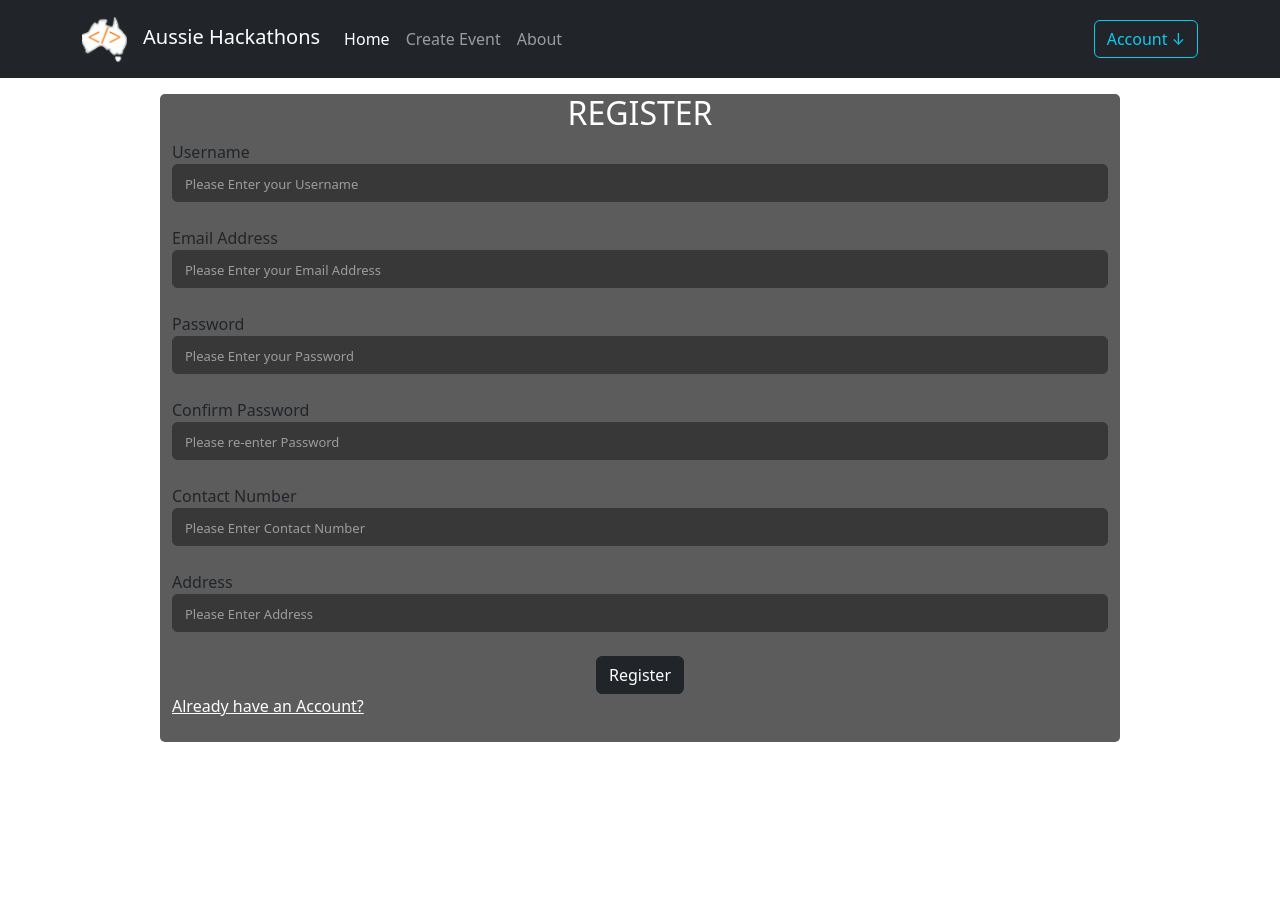
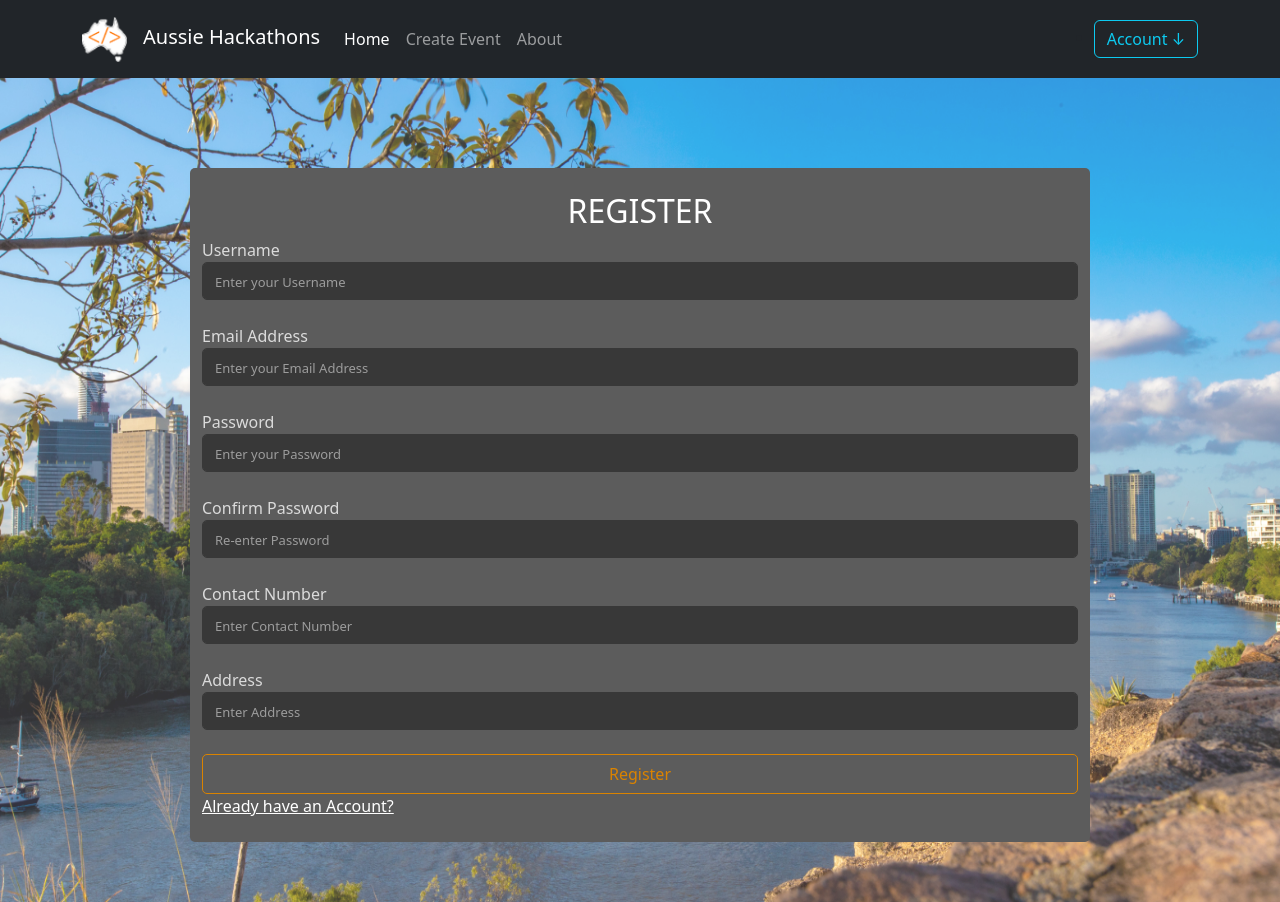
Before and after one commit to Ruben-Cooper/HackRadar, a Flask app: page /register in a window 1280 px wide. Run offline with Flask 2, Linux system fonts and the light colour scheme; some libraries are stand-ins or nearby versions.

Commit message:
completed front end of the register

```diff
--- a/hackathon/static/css/main.css
+++ b/hackathon/static/css/main.css
@@ -102,7 +102,28 @@ h3 {
     max-width: 75%;
     background-color: #5c5c5c;
     border-radius: 5px;
+    max-width: 900px;
   }
+
+img.bg{
+    background-position: center;
+    width: 100%;
+    height: 100%;
+    opacity: 0.8;
+    position: relative;
+    background-size: cover;
+}
+
+.overlay {
+    position: absolute;
+    top: 0;
+    bottom: 0;
+    left: 0;
+    right: 0;
+    height: 100%;
+    width: 100%;
+}
+
 
 #register .form-control{
     background-color: #383838;
@@ -118,13 +139,26 @@ h3 {
 }
 
 #register a{
-    color: #fffffffb;
+    color: #ffffffff;
 }
 
-#register .btn btn-dark{
-    background-color: #383838;
-    border: 1px solid #383838;
+
+#register .create-btn{
+    background-color: #5c5c5c;
+    color: #da8300;
+    border: 1px solid #da8300;
+    padding: 7px;
+    width: 100%;
     border-radius: 5px;
+}
+
+#register .create-btn:hover{
+    background-color: #da8300;
+    color: #5c5c5c;
+}
+
+div.form-group{
+    color: #dbdbdb;
 }
 
 
--- a/hackathon/templates/register.html
+++ b/hackathon/templates/register.html
@@ -1,9 +1,12 @@
 {% extends "header.html"%}
 {% block header %}
 <body>
-    <br>
+    <img class="bg" src="../static/img/brisbane-local-marketing-nHiPAtsZcCo-unsplash.jpg">
+    <div class="overlay">
+        <br> <br> <br> <br> <br> <br> <br>
         <!-- Registration -->
         <div class="container" id="register">
+            <br>
             <h2 style="text-align: center">REGISTER</h2>
             <form method="POST" action="{{ url_for('main.register') }}">
                 {{ form.csrf_token }}
@@ -13,7 +16,7 @@
                     <div class="col-12">
                         <div class="form-group">
                             {{form.user_name.label}}
-                        {{form.user_name(class="form-control", placeholder ="Please Enter your Username")}}
+                            {{form.user_name(class="form-control", placeholder ="Enter your Username")}}
                         </div>
                     </div>
                 </div> <br>
@@ -23,7 +26,7 @@
                     <div class="col-12">
                         <div class="form-group">
                             {{form.email_id.label}}
-                        {{form.email_id(class="form-control", placeholder ="Please Enter your Email Address")}}
+                            {{form.email_id(class="form-control", placeholder ="Enter your Email Address")}}
                         </div>
                     </div>
                 </div> <br>
@@ -33,7 +36,7 @@
                     <div class="col-12">
                         <div class="form-group">
                             {{form.password.label}}
-                        {{form.password(class="form-control", placeholder ="Please Enter your Password")}}
+                            {{form.password(class="form-control", placeholder ="Enter your Password")}}
                         </div>
                     </div>
                 </div> <br>
@@ -43,7 +46,7 @@
                     <div class="col-12">
                         <div class="form-group">
                             {{form.confirm.label}}
-                        {{form.confirm(class="form-control", placeholder ="Please re-enter Password")}}
+                            {{form.confirm(class="form-control", placeholder ="Re-enter Password")}}
                         </div>
                     </div>
                 </div> <br>
@@ -53,8 +56,7 @@
                     <div class="col-12">
                         <div class="form-group">
                             {{form.contact_number.label}}
-                        {{form.contact_number(class="form-control", placeholder ="Please Enter Contact Number
-                        ")}}
+                            {{form.contact_number(class="form-control", placeholder ="Enter Contact Number")}}
                         </div>
                     </div>
                 </div> <br>
@@ -64,7 +66,7 @@
                     <div class="col-12">
                         <div class="form-group">
                             {{form.address.label}}
-                        {{form.address(class="form-control", placeholder ="Please Enter Address")}}
+                            {{form.address(class="form-control", placeholder ="Enter Address")}}
                         </div>
                     </div>
                 </div> <br>
@@ -73,7 +75,7 @@
                 <div class="row">
                     <div class="col-12 text-center">
                         <div class="form-group">
-                        {{ form.submit(class="btn btn-dark") }}
+                            {{ form.submit(class="create-btn") }}
                         </div>
                     </div>
                     <!-- Sign In Link-->
@@ -81,5 +83,6 @@
                 </div> <br>
             </form>
         </div>
+    </div>
 </body>
 {% endblock %}
```
Also changed, not shown: hackathon/static/img/brisbane-local-marketing-nHiPAtsZcCo-unsplash.jpg (added). Lines whose indentation alone changed are shown as unchanged.
